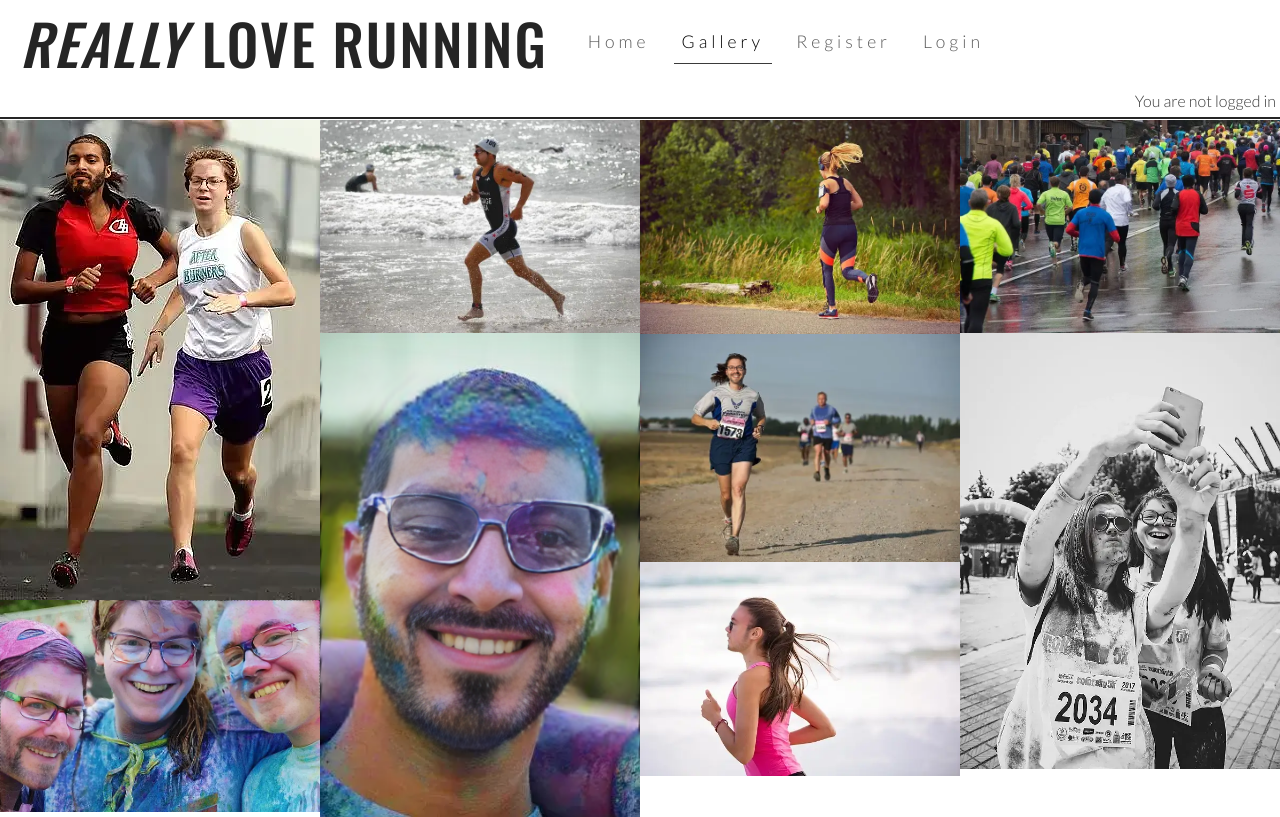
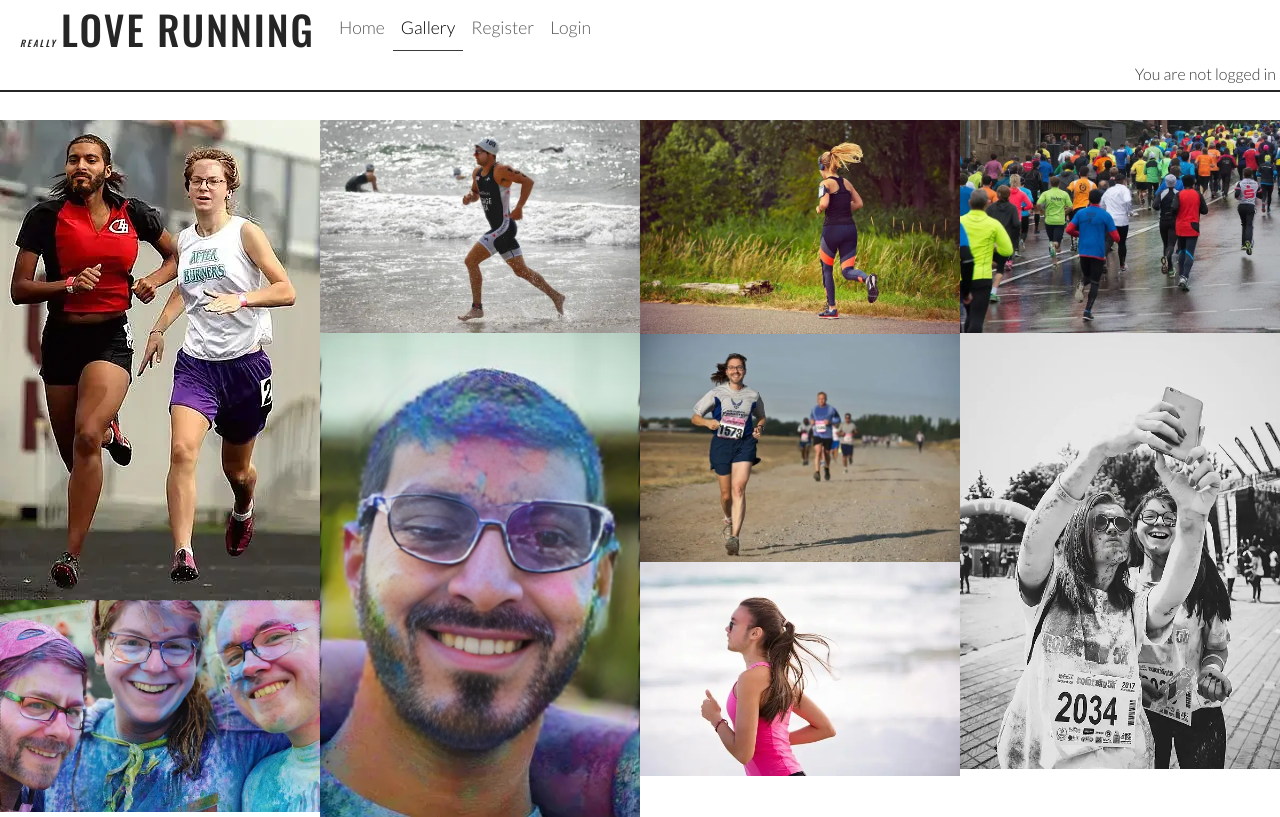
Before and after one commit to Ashrafur93/really_love_running, a Django app: page /home/gallery/ in a window 1280 px wide. Shown: the top 817 px of the page. Run offline with Django 4.2, Linux system fonts and the light colour scheme; some libraries are stand-ins or nearby versions.

Commit message:
fix navbar appearance

```diff
--- a/static/assets/css/style.css
+++ b/static/assets/css/style.css
@@ -49,14 +49,14 @@ header a {
 
 #menu {
     font-size: 110%;
-    letter-spacing: 4px;
+    /* letter-spacing: 4px; */
     list-style-type: none;
     display: flex;
     justify-content: flex-end; /* Align links to the right */
 }
 
 #menu > li {
-    margin-left: 1rem; /* Add spacing between nav items */
+    /* margin-left: 1rem; Add spacing between nav items */
 }
 
 .active {
@@ -313,7 +313,7 @@ main {
     }
 
     #menu > li {
-        margin-left: 1rem;
+        /* margin-left: 1rem; */
     }
 
     .nav-toggle-label {
@@ -321,8 +321,8 @@ main {
     }
 
     #logo {
-        font-size: 280%;
-        line-height: 75px;
+        /* font-size: 280%;
+        line-height: 75px; */
         margin: 0 0.5rem;
         margin-right: auto;
     }
--- a/templates/base.html
+++ b/templates/base.html
@@ -41,7 +41,7 @@
             <div class="container-fluid">
                 <!-- Logo on the left -->
                 <a href="{% url 'home' %}" class="navbar-brand">
-                    <h1 id="logo" class="mb-0"><i>Really </i>Love Running</h1>
+                    <h1 id="logo" class="mb-0"><i style="font-size: xx-small;">Really </i>Love Running</h1>
                 </a>
 
                 <!-- Collapsing burger menu button on the right -->
```
Also changed, not shown: 1 other file.
